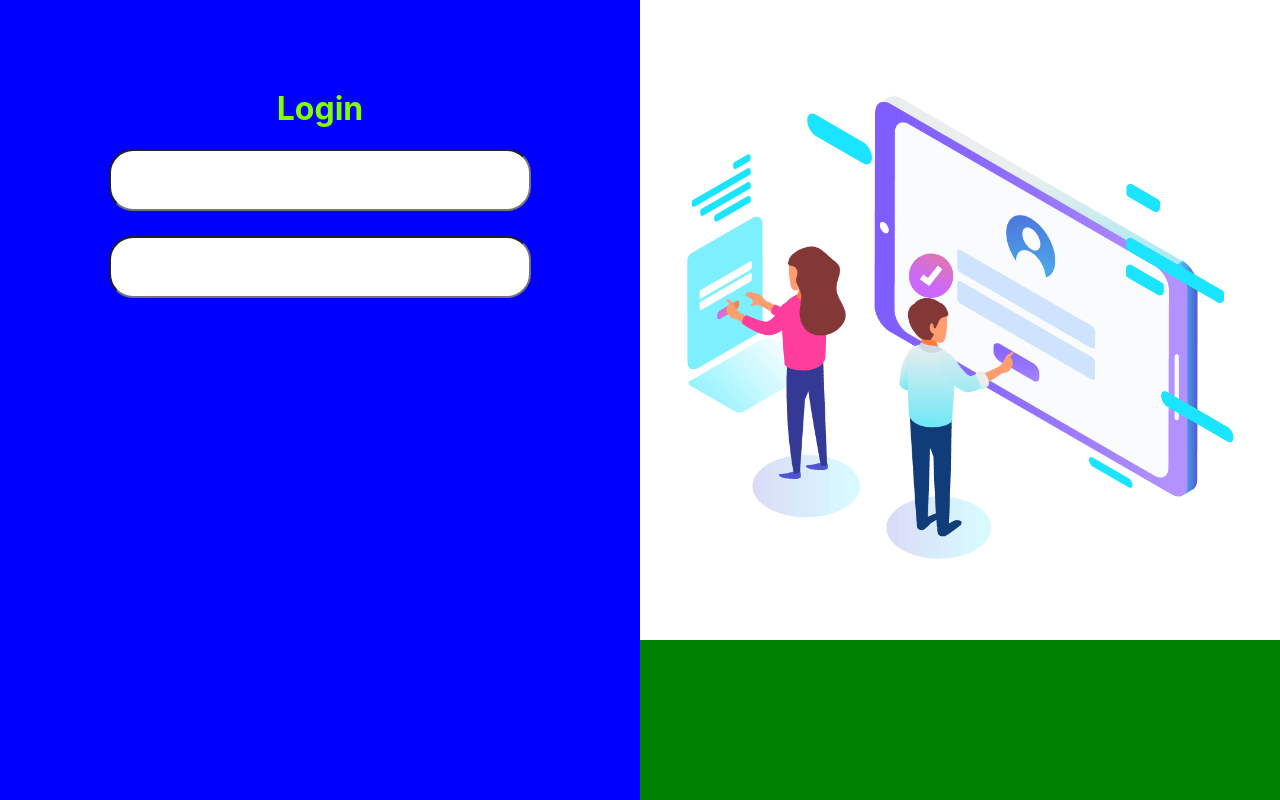
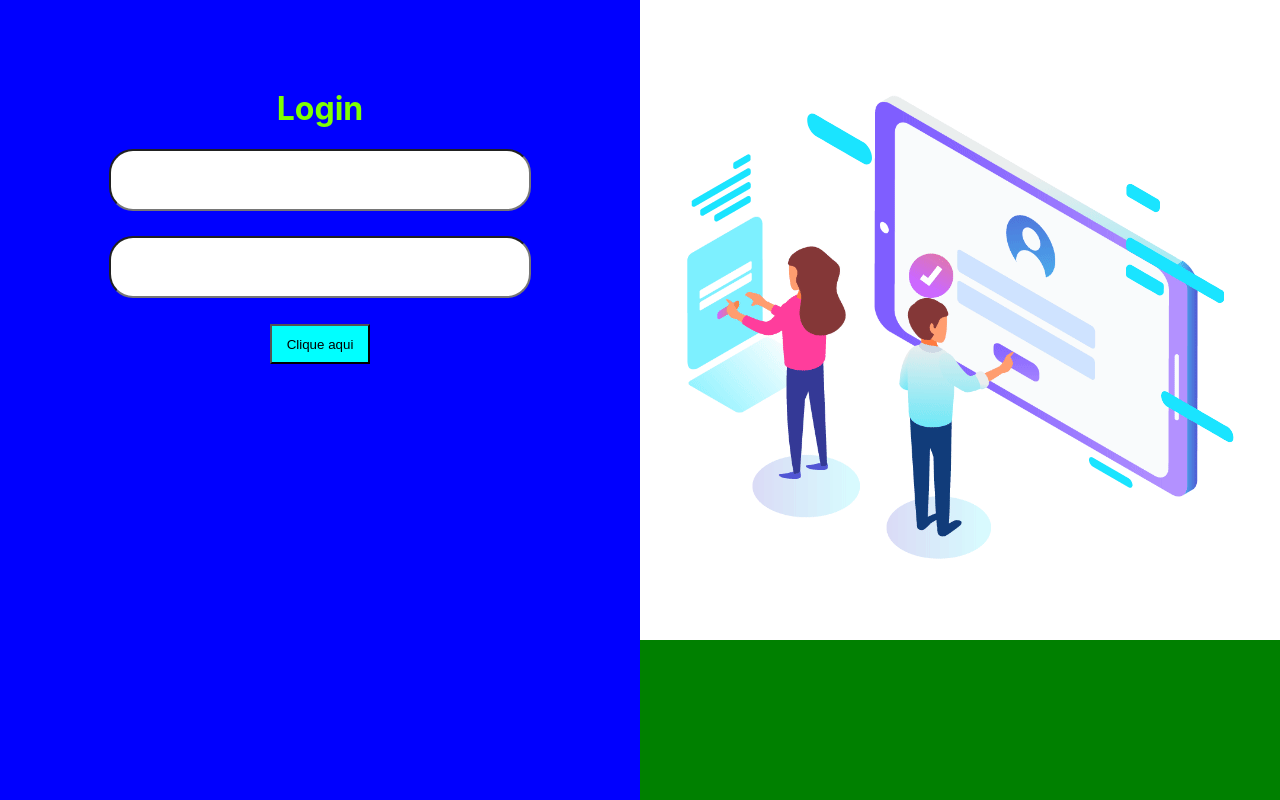
Before and after one commit to Eliabesilva317/Infoproduto, a React (Create React App) app in the folder web/card-web/: page / in a window 1280 px wide. Built offline with nearby package versions, Linux system fonts and the light colour scheme.

Commit message:
fix commit

```diff
--- a/web/card-web/src/App.css
+++ b/web/card-web/src/App.css
@@ -31,3 +31,15 @@
 .login {
   margin-top: 25px;
 }
+
+button {
+  background-color: aqua;
+  margin-top: 26px;
+  width: 100px;
+  height: 40px;
+}
+
+image {
+  width: 100vw;
+  height: 100vh;
+}
--- a/web/card-web/src/App.js
+++ b/web/card-web/src/App.js
@@ -44,10 +44,15 @@ function App() {
             autoComplete="current-password"
           />
         </div>
+
+        <div>
+      <button className="button">Clique aqui</button>
+      </div>
+
       </div>
 
       <div className="right-pane">
-        <img src={img} alt="Capa" />
+        <img className="image" src={img} alt="Capa" />
       </div>
     </div>
   );
```
